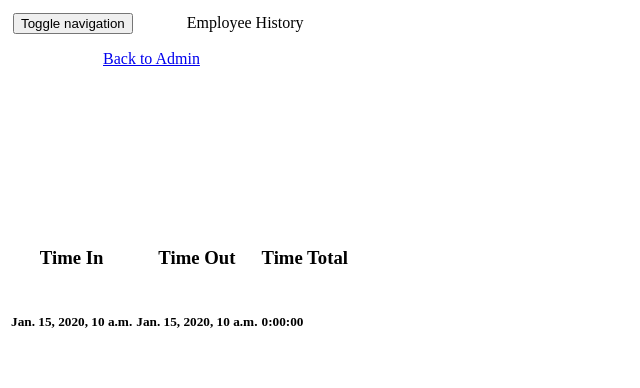
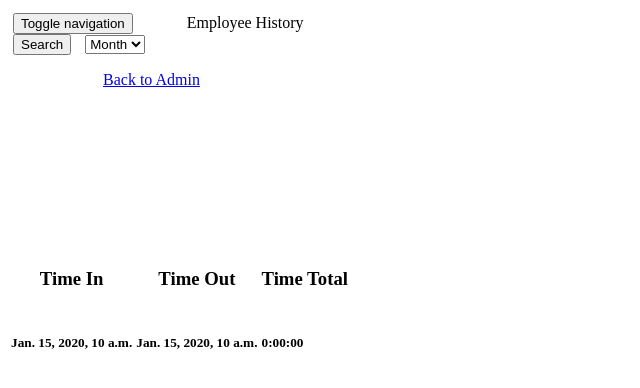
Before and after one commit to verediongzon/Django-TimeLog, a Django app: page /profile/1/ in a window 1280 px wide. Shown: the top 388 px of the page, without its empty margins (0-640 px from the left). Run offline with Django 3.2, Linux system fonts and the light colour scheme; a user stored in the database is signed in; tables that the repository leaves empty hold one stand-in row (values such as "Sample post").

Commit message:
search admin history check

```diff
--- a/logme/templates/logme/home.html
+++ b/logme/templates/logme/home.html
@@ -56,7 +56,6 @@
 													<option value='11'> Nov </option>
 													<option value='12'> Dec </option>
 												</select>
-											</input>
 										</div>
 									</div>
 								</form>
--- a/logme/templates/logme/profile.html
+++ b/logme/templates/logme/profile.html
@@ -3,7 +3,7 @@
 
 <html lang="en">
 		<head>
-				<title>Log In</title>
+				<title>History</title>
 				<meta charset="utf-8">
 				<meta http-equiv="X-UA-Compatible" content="IE=edge">
 				<meta name="viewport" content="width=device-width, initial-scale=1">
@@ -21,6 +21,25 @@
 							<span class="icon-bar"></span>
 						</button>
 							<a class="navbar-brand">Employee History</a>
+
+					<form action="" method="GET">
+						<input type='submit' class="btn btn-default" value='Search'/>
+						<select name='month' class="btn btn-default" style="margin-left: 10px;">
+							<option value='00'> Month </option>
+							<option value='01'> Jan </option>
+							<option value='02'> Feb </option>
+							<option value='03'> March </option>
+							<option value='04'> April </option>
+							<option value='05'> May </option>
+							<option value='06'> June </option>
+							<option value='07'> July </option>
+							<option value='08'> Aug </option>
+							<option value='09'> Sept </option>
+							<option value='10'> Oct </option>
+							<option value='11'> Nov </option>
+							<option value='12'> Dec </option>
+						</select>
+					</form>
 					</div>
 				<div class="collapse navbar-collapse" id="bs-example-navbar-collapse-1">
 					<ul class="nav navbar-nav navbar-right">
--- a/logme/views.py
+++ b/logme/views.py
@@ -292,10 +292,11 @@ class Admin_Home(generic.TemplateView):
 
 		return query
 
+
 	def get(self, request):
 	 	if request.user.is_authenticated():
 
-	 		fields = ['status','user__username', 'employee_type','user__first_name','user__last_name']
+			fields = ['status','user__username', 'employee_type','user__first_name','user__last_name']
 
 	 		if 'q' in request.GET and request.GET['q'].strip():
 	 			query_string = request.GET['q']
@@ -339,10 +340,25 @@ class Profile(generic.TemplateView):
 
 	def get(self, request, pk):
 		if request.user.is_authenticated():
-			u_account = Account.objects.get(pk=pk)
-			u_history = u_account.history.order_by('-timein')
 
-			return self.render_to_response({'show_history':u_history})
+			if request.GET.get('month'):
+
+				thatmonth = request.GET.get('month')
+
+				if thatmonth == '00':
+					thatmonth = timezone.now().month
+
+				u_account = Account.objects.get(pk=pk)
+				u_history = u_account.history.filter(timein__month=thatmonth)
+
+				return self.render_to_response({'show_history':u_history})
+
+			else:
+
+				u_account = Account.objects.get(pk=pk)
+				u_history = u_account.history.order_by('-timein')
+
+				return self.render_to_response({'show_history':u_history})
 		else:
 			return redirect('logat:index')
 
@@ -353,12 +369,23 @@ class Histories(generic.TemplateView):
 	def get(self, request, pk):
 		if request.user.is_authenticated():
 
+			if request.GET.get('month'):
+
+				thatmonth = request.GET.get('month')
+				print thatmonth
+
+				u_account = Account.objects.get(pk=pk)
+				u_total = u_account.total.filter(today_in__month=thatmonth)
+
+				return self.render_to_response({'i_total_show':u_total})
+
 			u_account = Account.objects.get(pk=pk)
 			u_total = u_account.total.order_by('-today_in')
 
 			return self.render_to_response({'u_total_show':u_total})
 
 		else:
+
 			return redirect('logat:index')
 
 
```
Also changed, not shown: logme/templates/logme/histories.html (+21 -1 lines).
